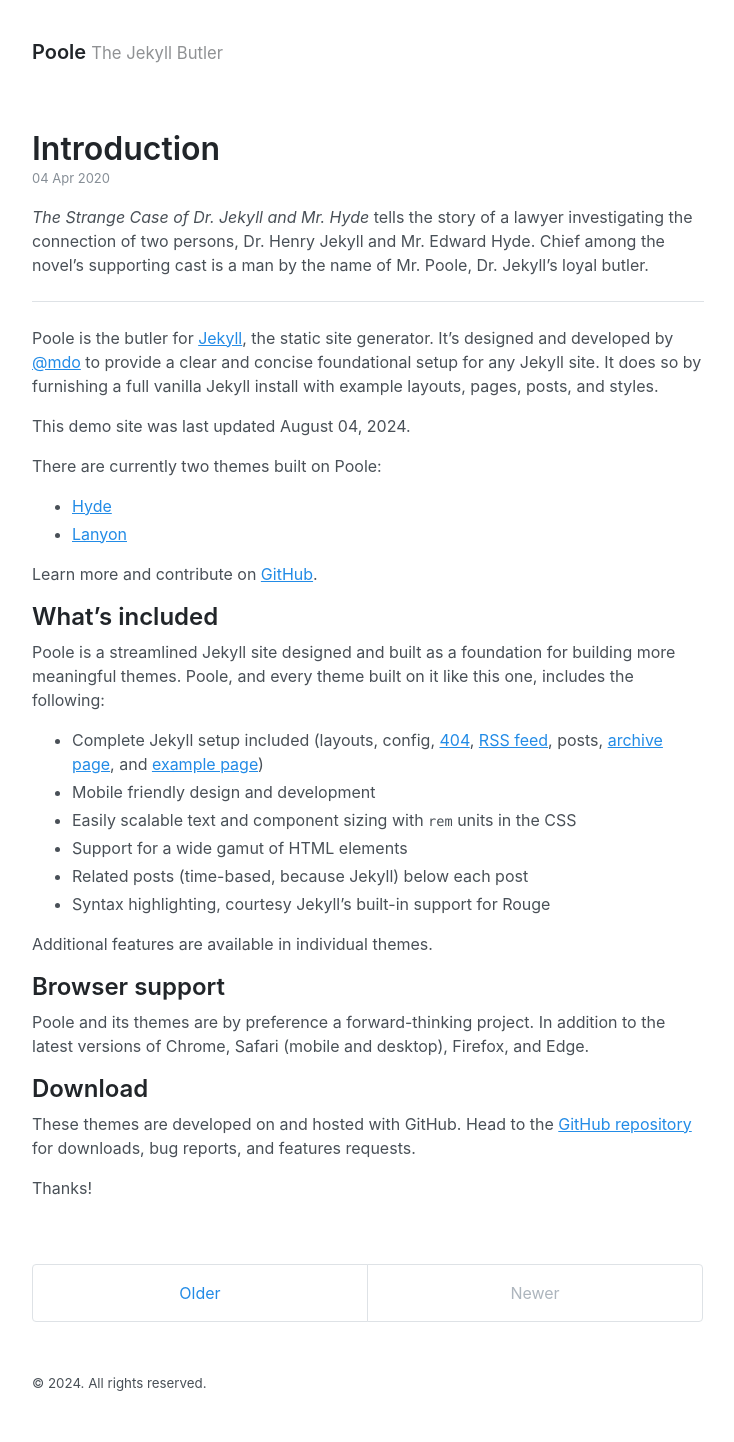
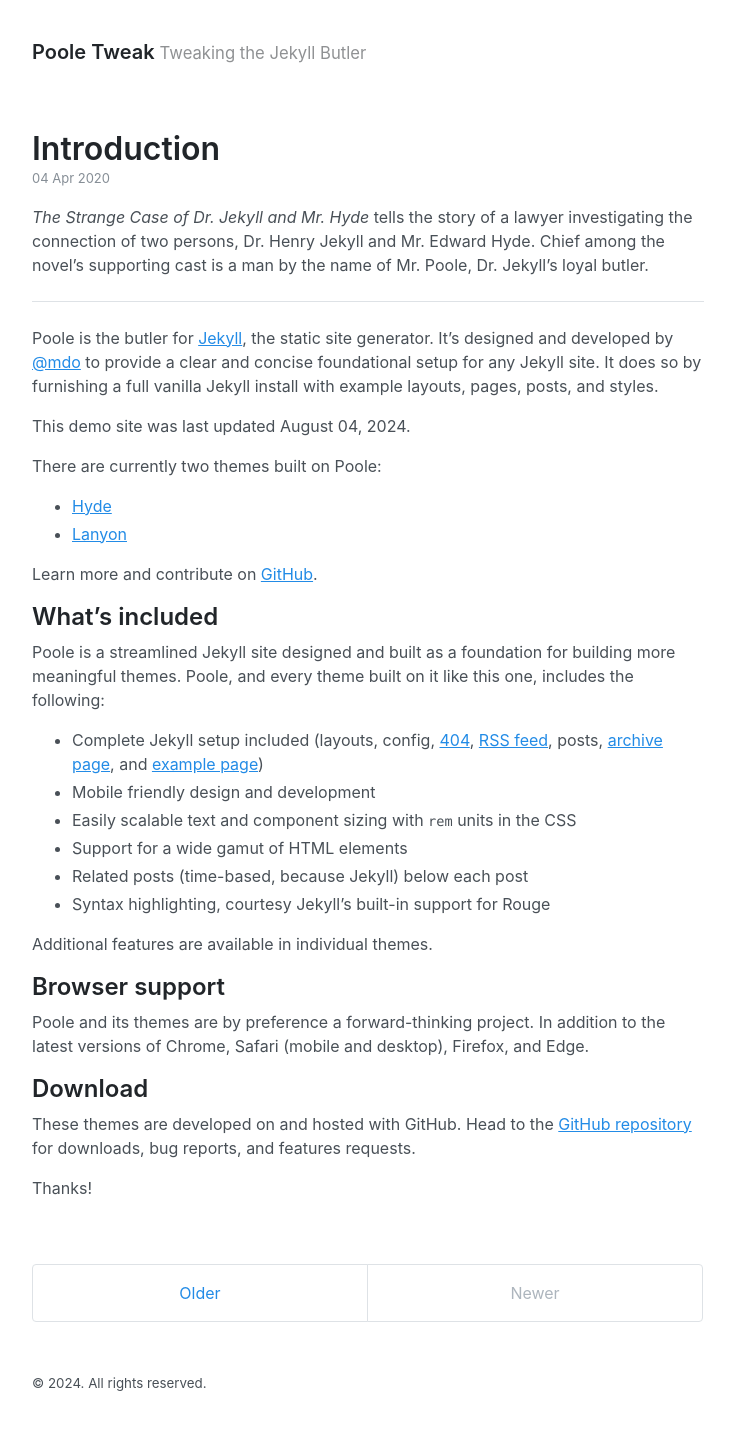
Before and after one commit to akmolteni/gp, a Jekyll site: the page built from index.html, in a window 1280 px wide. Shown: the whole page, without its empty margins (272-1006 px from the left). Built offline with Jekyll 4.4.1, drawn with Linux system fonts in a browser that asks for light colours; the list of posts is cut into pages by our own code.

Commit message:
Personalized

```diff
--- a/_config.yml
+++ b/_config.yml
@@ -1,6 +1,6 @@
 # Setup
-title: Poole
-tagline: The Jekyll Butler
+title: Poole Tweak
+tagline: Tweaking the Jekyll Butler
 url: https://getpoole.com
 paginate: 1
 baseurl: ""
@@ -28,15 +28,14 @@
 # ga_analytics: UA-000000-0
 
 # Specify the author for blog posts
-author:
-  name: John Doe
-  url: https://www.example.com
-  email: jd@example.com
+# author:
+#  name: John Doe
+#  url: https://www.example.com
+#  email: jd@example.com
 
 # Custom vars
-version: 3.0.0
+version: 2024.08.04
 
 # For github pages
-
 website: https://akmolteni.github.io
 baseurl: /gp
```
